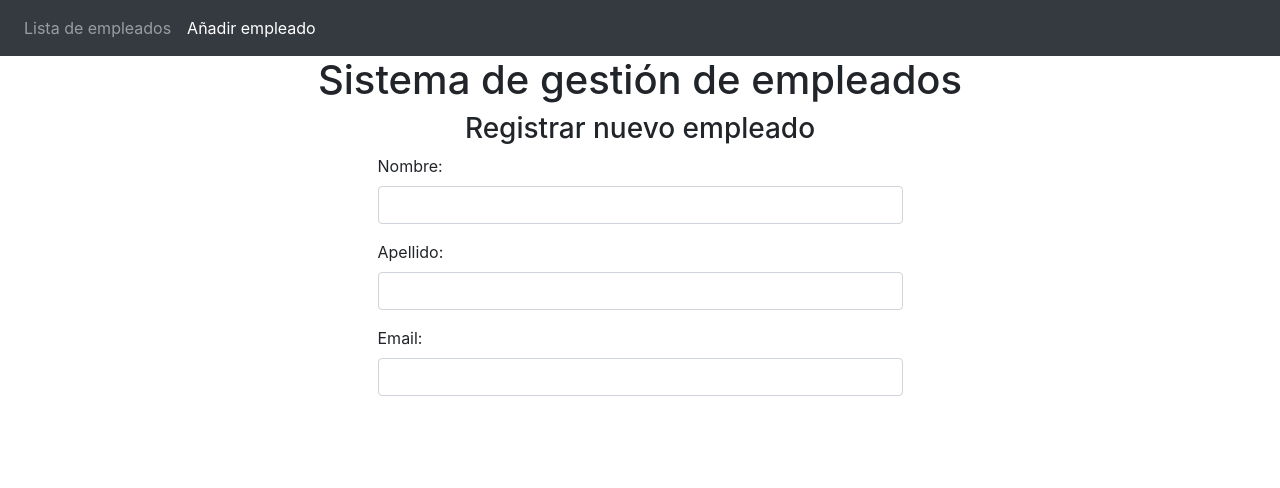
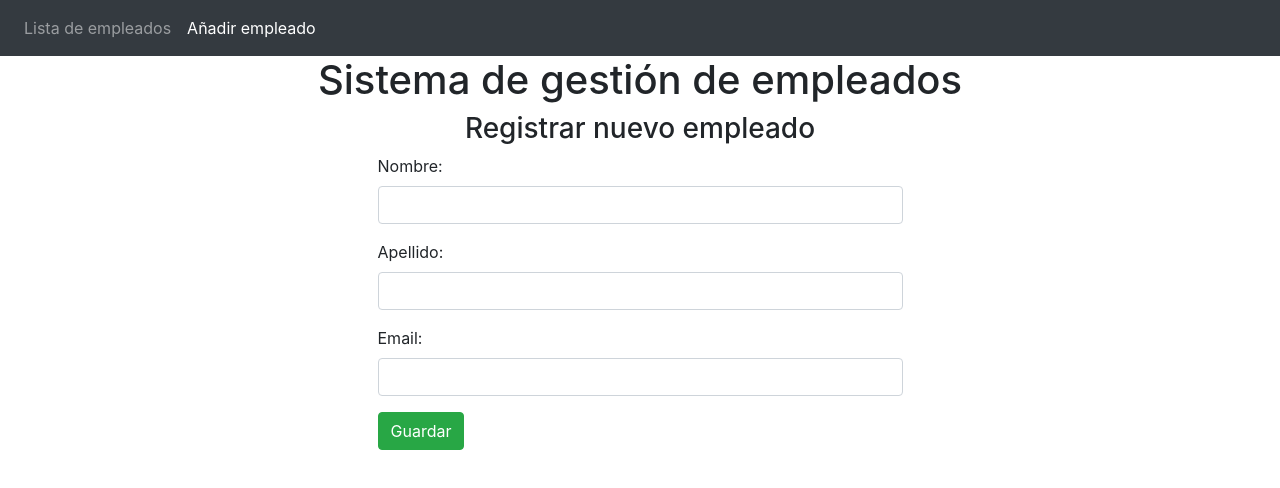
Before and after one commit to Lalu163/gestion-empleados-frontend, an Angular app: page /registrar-empleado in a window 1280 px wide. Shown: the top 488 px of the page. Built offline with nearby package versions, Linux system fonts and the light colour scheme.

Commit message:
añadido formulario para añadir nuevo empleado

```diff
--- a/src/app/registrar-empleado/registrar-empleado.component.html
+++ b/src/app/registrar-empleado/registrar-empleado.component.html
@@ -19,11 +19,12 @@
         </div>
         <div class="form-group">
             <label>Email: </label>
-            <input type="text"
+            <input type="email"
             class="form-control"
             id="email"
             [(ngModel)]="empleado.email"
             name="email">
         </div>
+        <button class="btn btn-success">Guardar</button>
     </form>
 </div>
```
